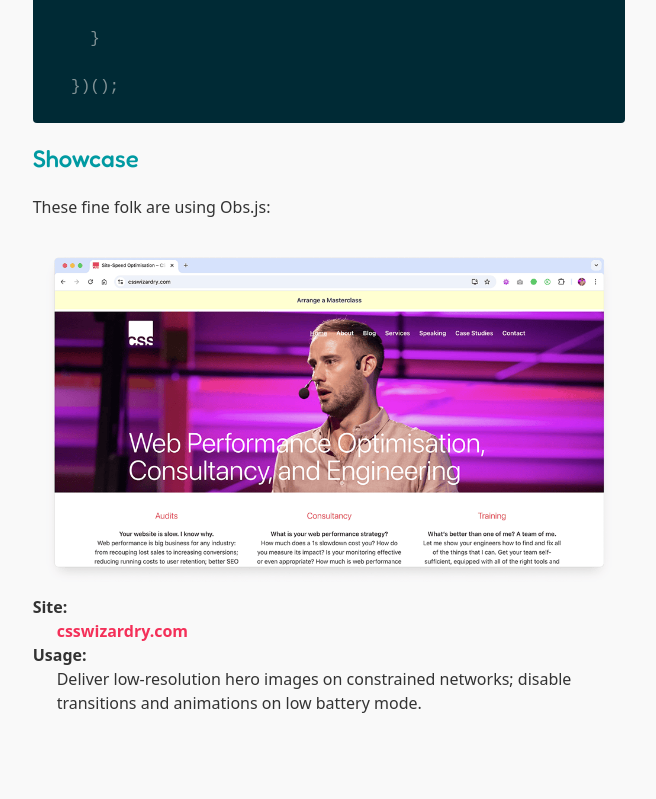
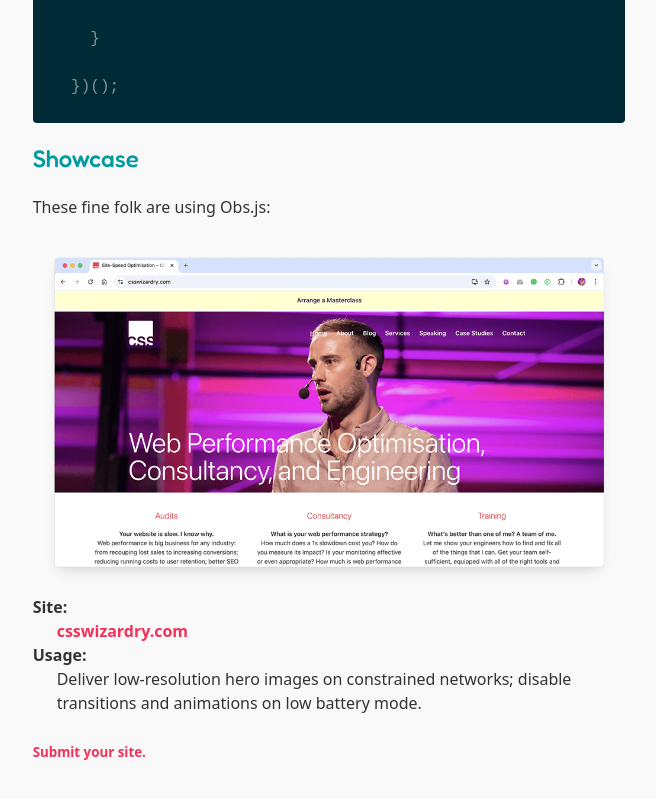
Before and after one commit to csswizardry/Obs.js, a website: page demo/index.html in a window 1280 px wide. Shown: the part 3401-4200 px from the top of the page, without its empty margins (311-967 px from the left). Before the commit the page ends 4140 px from the top, so only its background shows below. Drawn offline with Linux system fonts and the light colour scheme.

Commit message:
Add Submit link
People can submit their sites to the Showcase via a Pull Request.

```diff
--- a/demo/index.html
+++ b/demo/index.html
@@ -39,6 +39,7 @@
     h1, h2,
     p,
     pre,
+    ul,
     .c-snippet,
     .c-video > video,
     .c-video >img {
@@ -535,6 +536,8 @@
     })();
   </script>
 
+  <p><small><a href=https://github.com/csswizardry/Obs.js/fork>Submit your site.</a></small></p>
+
 
 
 
```
